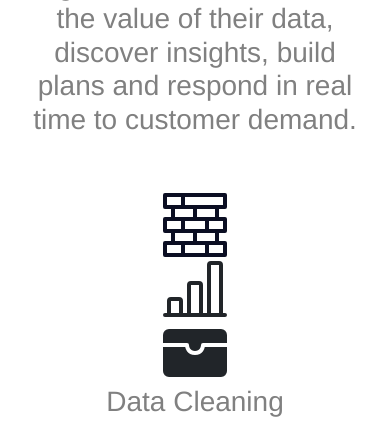
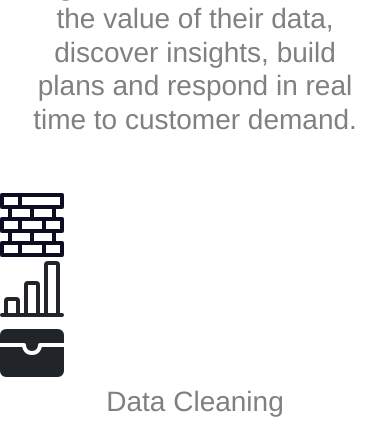
Before and after one commit to AnaKelyna/Final_elbueno, a Flask app: page /about_us/ in a window 390 px wide. Shown: the part 319-766 px from the top of the page. Run offline with Flask 2, Linux system fonts and the light colour scheme; data that the repository does not hold is empty; parts of the project's set-up code (start-up, migrations or seed data) failed here and were passed over; some libraries are stand-ins or nearby versions.

Commit message:
Update about_us.html

```diff
--- a/templates/about_us.html
+++ b/templates/about_us.html
@@ -58,21 +58,21 @@
     <!-- Third Stage -->
     <br>
     <div data-aos="fade-up" data-aos-offset="200" data-aos-delay="50" data-aos-duration="1000" class="container1">
-        <div class="text-center">
+        <div class="row">
             <!-- Second of two columns -->
-            <div class="col-md-4">
+            <div style="margin-left: 40 px;" class="col-md-4">
                 <svg width="4em" height="4em" viewBox="0 0 16 16" class="bi bi-bricks" fill="rgb(11, 14, 35)" xmlns="http://www.w3.org/2000/svg">
                     <path fill-rule="evenodd"
                         d="M0 .5A.5.5 0 0 1 .5 0h15a.5.5 0 0 1 .5.5v3a.5.5 0 0 1-.5.5H14v2h1.5a.5.5 0 0 1 .5.5v3a.5.5 0 0 1-.5.5H14v2h1.5a.5.5 0 0 1 .5.5v3a.5.5 0 0 1-.5.5H.5a.5.5 0 0 1-.5-.5v-3a.5.5 0 0 1 .5-.5H2v-2H.5a.5.5 0 0 1-.5-.5v-3A.5.5 0 0 1 .5 6H2V4H.5a.5.5 0 0 1-.5-.5v-3zM3 4v2h4.5V4H3zm5.5 0v2H13V4H8.5zM3 10v2h4.5v-2H3zm5.5 0v2H13v-2H8.5zM1 1v2h3.5V1H1zm4.5 0v2H15V1H5.5zM1 7v2h3.5V7H1zm4.5 0v2h5V7h-5zm6 0v2H15V7h-3.5zM1 13v2h3.5v-2H1zm4.5 0v2h5v-2h-5zm6 0v2H15v-2h-3.5z" />
                 </svg>
             </div>
-            <div class="col-md-4">
+            <div style="align-items: center;" class="col-md-4">
                 <svg width="4em" height="4em" viewBox="0 0 16 16" class="bi bi-bar-chart-line" fill="currentColor" xmlns="http://www.w3.org/2000/svg">
                     <path fill-rule="evenodd"
                         d="M11 2a1 1 0 0 1 1-1h2a1 1 0 0 1 1 1v12h.5a.5.5 0 0 1 0 1H.5a.5.5 0 0 1 0-1H1v-3a1 1 0 0 1 1-1h2a1 1 0 0 1 1 1v3h1V7a1 1 0 0 1 1-1h2a1 1 0 0 1 1 1v7h1V2zm1 12h2V2h-2v12zm-3 0V7H7v7h2zm-5 0v-3H2v3h2z" />
                 </svg>
             </div>
-            <div class="col-md-4">
+            <div style="align-items: center;" class="col-md-4">
                 <svg width="4em" height="4em" viewBox="0 0 16 16" class="bi bi-wallet-fill" fill="currentColor" xmlns="http://www.w3.org/2000/svg">
                     <path
                         d="M1.5 2A1.5 1.5 0 0 0 0 3.5v2h6a.5.5 0 0 1 .5.5c0 .253.08.644.306.958.207.288.557.542 1.194.542.637 0 .987-.254 1.194-.542.226-.314.306-.705.306-.958a.5.5 0 0 1 .5-.5h6v-2A1.5 1.5 0 0 0 14.5 2h-13z" />
@@ -98,7 +98,6 @@
     <script src="https://cdnjs.cloudflare.com/ajax/libs/d3/5.9.7/d3.min.js"></script>
     <script src="https://cdnjs.cloudflare.com/ajax/libs/popper.js/1.14.7/umd/popper.min.js" integrity="sha384-UO2eT0CpHqdSJQ6hJty5KVphtPhzWj9WO1clHTMGa3JDZwrnQq4sF86dIHNDz0W1" crossorigin="anonymous"></script>
     <script src="https://stackpath.bootstrapcdn.com/bootstrap/4.3.1/js/bootstrap.min.js" integrity="sha384-JjSmVgyd0p3pXB1rRibZUAYoIIy6OrQ6VrjIEaFf/nJGzIxFDsf4x0xIM+B07jRM" crossorigin="anonymous"></script>
-    <script src="../static/js/pies.js"></script>
     <script src="https://unpkg.com/aos@next/dist/aos.js"></script>
     <script>
         AOS.init();
```
